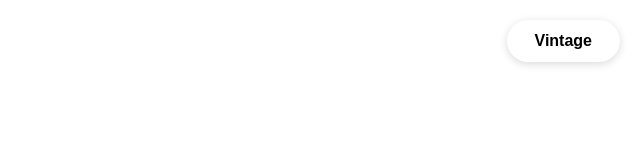
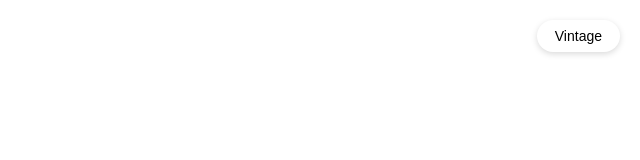
Before and after one commit to palakh25/skystem-, a plain HTML site: page index.html in a window 1280 px wide. Shown: the full height of the page, 640-1280 px from the left. Drawn offline with Linux system fonts and the light colour scheme.

Commit message:
Update index.html

```diff
--- a/index.html
+++ b/index.html
@@ -14,17 +14,17 @@
       position: absolute;
       top: 20px;
       right: 20px;
-      padding: 12px 28px;
-      border-radius: 30px;
-      font-size: 16px;
-      font-weight: bold;
+      padding: 8px 18px;       /* smaller + slimmer */
+      border-radius: 20px;     /* slimmer pill shape */
+      font-size: 14px;         /* smaller text */
+      font-weight: normal;     /* regular weight */
       cursor: pointer;
       border: none;
       outline: none;
       transition: background 0.5s ease, color 0.5s ease;
       background: white;
       color: black;
-      box-shadow: 0 2px 8px rgba(0,0,0,0.15);
+      box-shadow: 0 2px 6px rgba(0,0,0,0.15);
     }
 
     .modern {
```
